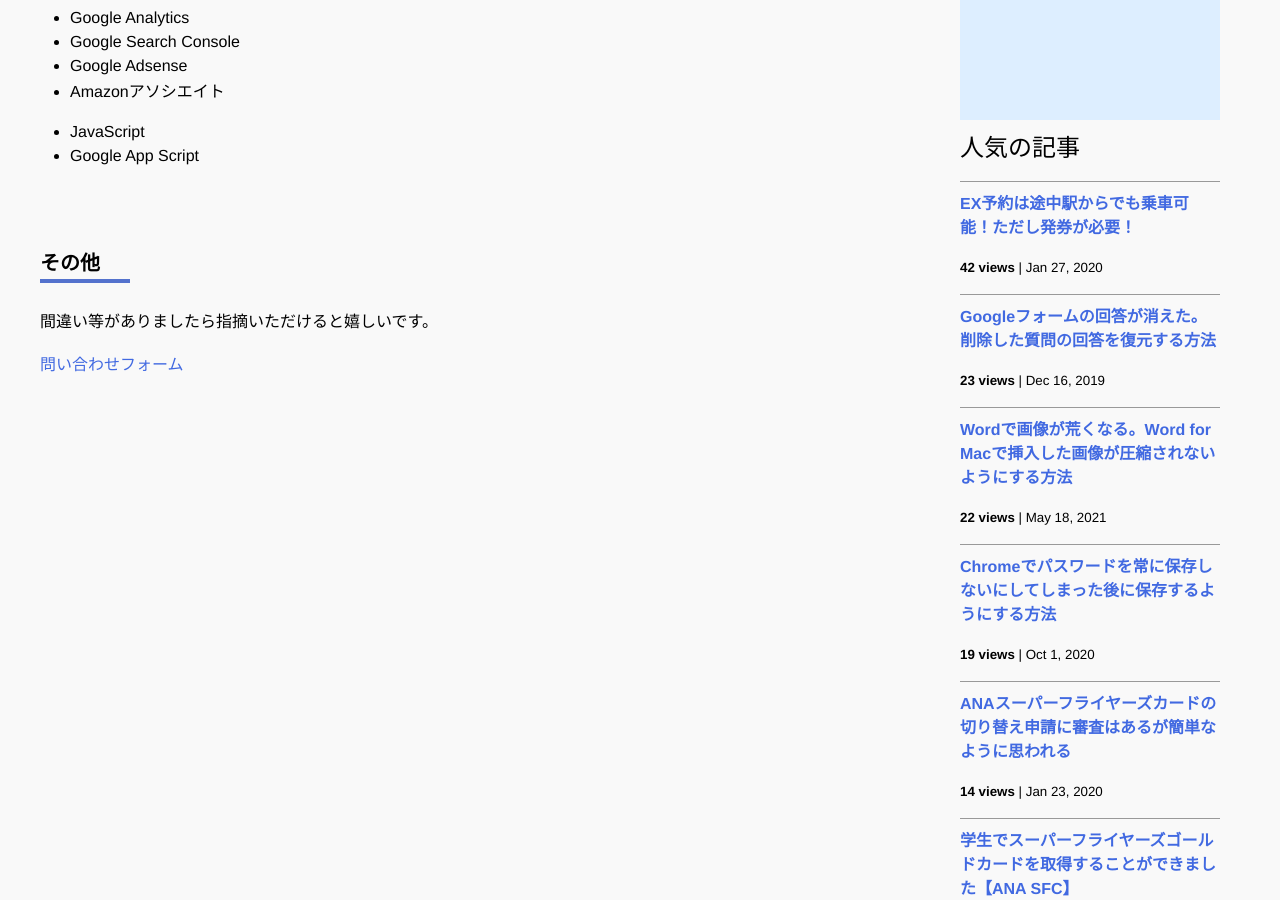
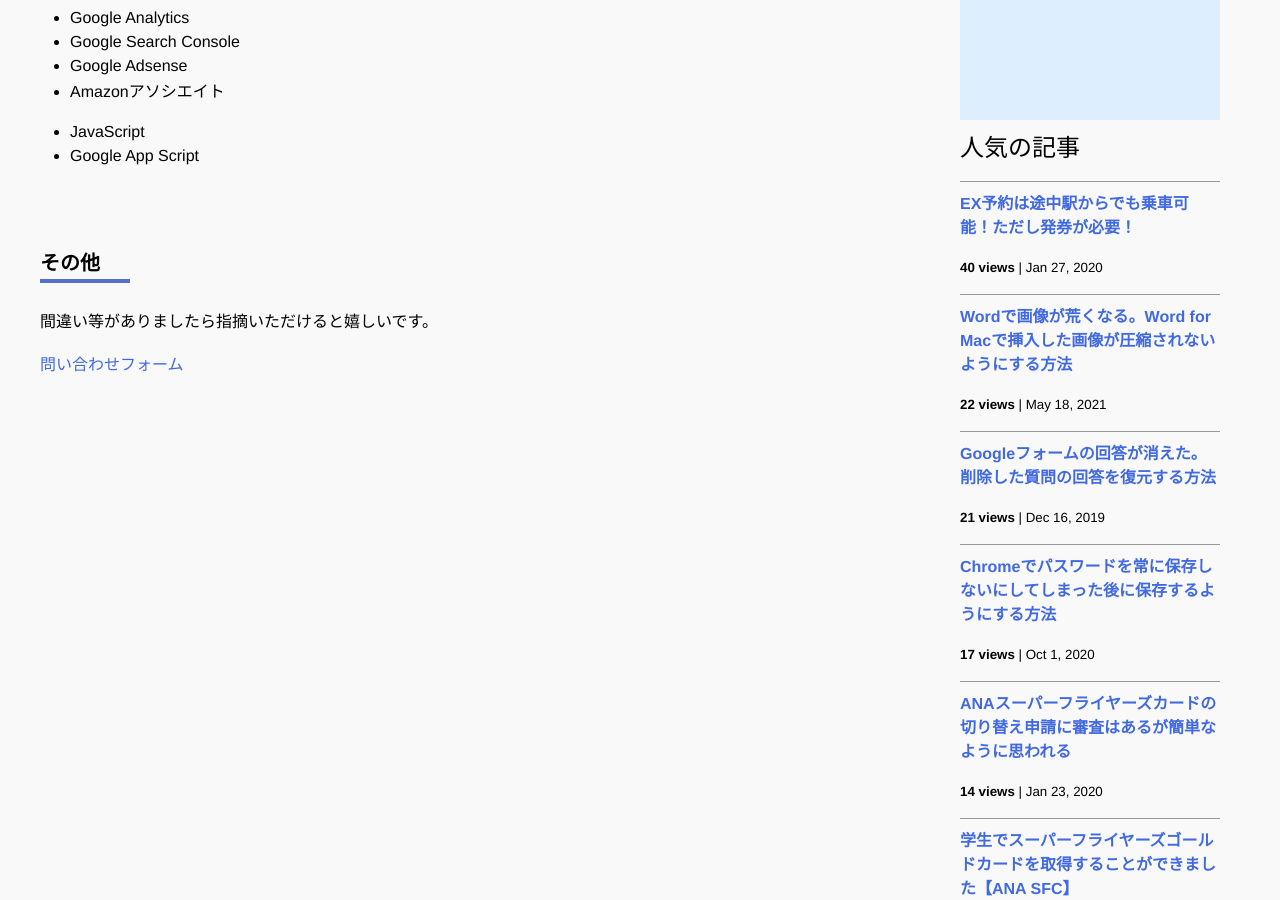
Before and after one commit to iwanaminami/shoyaiwaname, a Jekyll site: the page built from about.markdown, in a window 1280 px wide and 900 px high, scrolled down 693 px. Built offline with Jekyll 4.4.1, drawn with Linux system fonts in a browser that asks for light colours; nearby versions of some CDN libraries; comment, search, counter and statistics services are not loaded.

Commit message:
chore(ga): update _data/popularposts.yml 20260909-0052

```diff
--- a/_data/popularposts.yml
+++ b/_data/popularposts.yml
@@ -1,13 +1,13 @@
 side:
-  - view: 42
+  - view: 40
     url: "/2020/01/27/ex-rideontheway.html"
-  - view: 23
-    url: "/2019/12/16/restore-googleform.html"
   - view: 22
     url: "/2021/05/18/image-compression-word.html"
-  - view: 19
+  - view: 21
+    url: "/2019/12/16/restore-googleform.html"
+  - view: 17
     url: "/2020/10/01/googlepassword.html"
-  - view: 17
+  - view: 16
     url: "/"
   - view: 14
     url: "/2020/01/23/sfc-judge.html"
```
